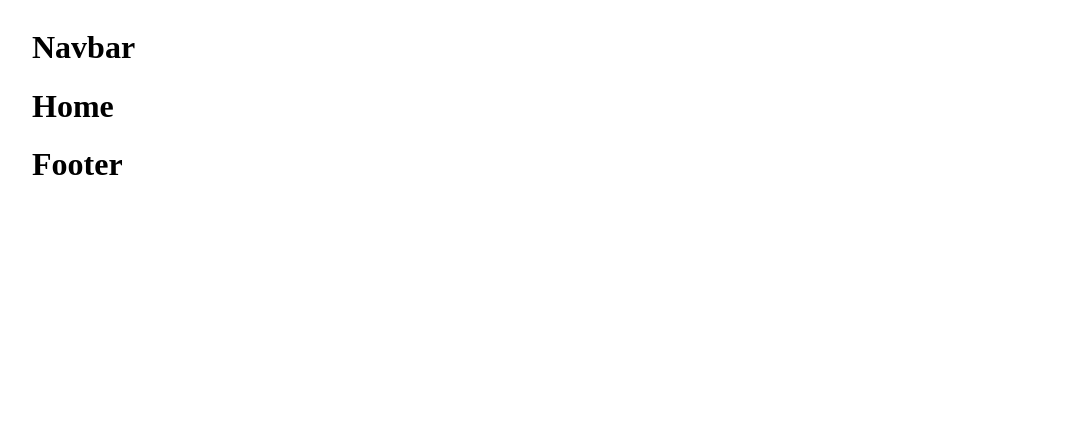
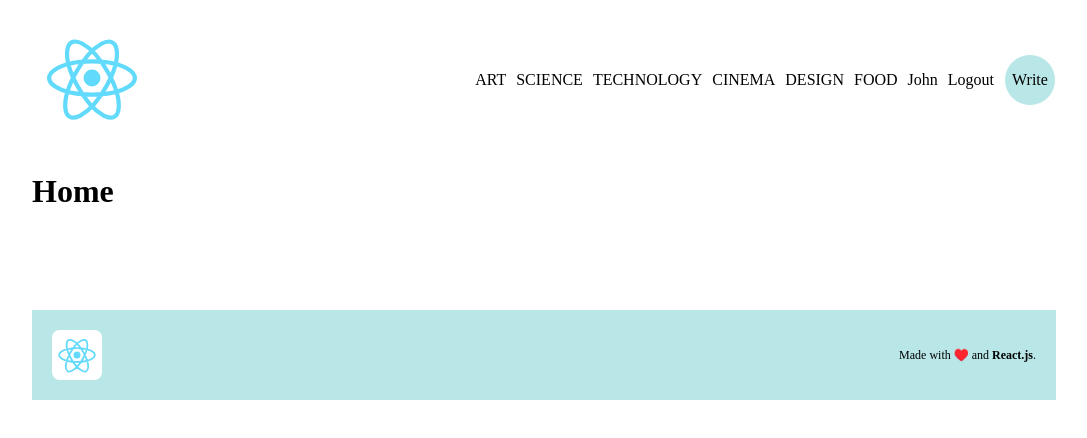
Before and after one commit to praba13/react-blog-app, a React (Create React App) app in the folder client/: page / in a window 1280 px wide. Shown: the top 438 px of the page, without its empty margins (96-1183 px from the left). Built offline with nearby package versions, Linux system fonts and the light colour scheme.

Commit message:
Navbar and Footer is ready

```diff
--- a/client/src/components/Footer.jsx
+++ b/client/src/components/Footer.jsx
@@ -1,10 +1,13 @@
 import React from 'react';
-
+import Logo from '../img/react-svgrepo-com.svg';
 const Footer = () => {
   return (
-    <div>
-      <h1>Footer</h1>
-    </div>
+    <footer>
+      <img src={Logo} alt='LOGO-FOOTER' />
+      <span>
+        Made with <span style={{ color: 'red' }}>♥️</span> and <b>React.js</b>.
+      </span>
+    </footer>
   );
 };
 
--- a/client/src/components/Navbar.jsx
+++ b/client/src/components/Navbar.jsx
@@ -1,9 +1,42 @@
-import React from 'react';
-
+import { Link } from 'react-router-dom';
+import Logo from '../img/react-svgrepo-com.svg';
 const Navbar = () => {
   return (
-    <div>
-      <h1>Navbar</h1>
+    <div className='navbar'>
+      <div className='container'>
+        <div className='logo'>
+          <Link to='/'>
+            <img src={Logo} alt='LOGO' />
+          </Link>
+        </div>
+        <div className='links'>
+          <Link className='link' to='/?cat=art'>
+            <h6>ART</h6>
+          </Link>
+          <Link className='link' to='/?cat=science'>
+            <h6>SCIENCE</h6>
+          </Link>
+          <Link className='link' to='/?cat=technology'>
+            <h6>TECHNOLOGY</h6>
+          </Link>
+          <Link className='link' to='/?cat=cinema'>
+            <h6>CINEMA</h6>
+          </Link>
+          <Link className='link' to='/?cat=design'>
+            <h6>DESIGN</h6>
+          </Link>
+          <Link className='link' to='/?cat=food'>
+            <h6>FOOD</h6>
+          </Link>
+          <span>John</span>
+          <span>Logout</span>
+          <span className='write'>
+            <Link className='link' to='/write'>
+              Write
+            </Link>
+          </span>
+        </div>
+      </div>
     </div>
   );
 };
--- a/client/src/style.scss
+++ b/client/src/style.scss
@@ -5,6 +5,10 @@ $lightGreen: #b9e7e7;
   justify-content: center;
   .container {
     width: 1024px;
+    .link {
+      text-decoration: none;
+      color: inherit;
+    }
 
     //LOGIN & REGISTER
     .auth {
@@ -51,5 +55,65 @@ $lightGreen: #b9e7e7;
         }
       } //form
     } //.auth
+    //Navar
+    .navbar {
+      .container {
+        padding: 10px 0px;
+        display: flex;
+        align-items: center;
+        justify-content: space-between;
+
+        .logo {
+          img {
+            width: 120px;
+          }
+        } //.logo
+        .links {
+          display: flex;
+          align-items: center;
+          gap: 10px;
+
+          h6 {
+            font-size: 16px;
+            font-weight: 300;
+          } //.h6
+          span {
+            cursor: pointer;
+          } //.span
+
+          .write {
+            background-color: $lightGreen;
+            width: 50px;
+            height: 50px;
+            border-radius: 50%;
+            display: flex;
+            align-items: center;
+            justify-content: center;
+            font-weight: 300;
+            border: 1px solid white;
+
+            &:hover {
+              color: teal;
+              background-color: white;
+              border: 1px solid teal;
+            }
+          } //.write
+        } //.links
+      } //.container
+    } //.navbar
+
+    //FOOTER
+    footer {
+      margin-top: 100px;
+      padding: 20px;
+      background-color: $lightGreen;
+      display: flex;
+      align-items: center;
+      justify-content: space-between;
+      font-size: 12px;
+      img {
+        height: 50px;
+      } //img
+    } //.footer
   } //.container main start
 } //.app main start
```
Also changed, not shown: client/src/img/react-svgrepo-com.svg (added).
